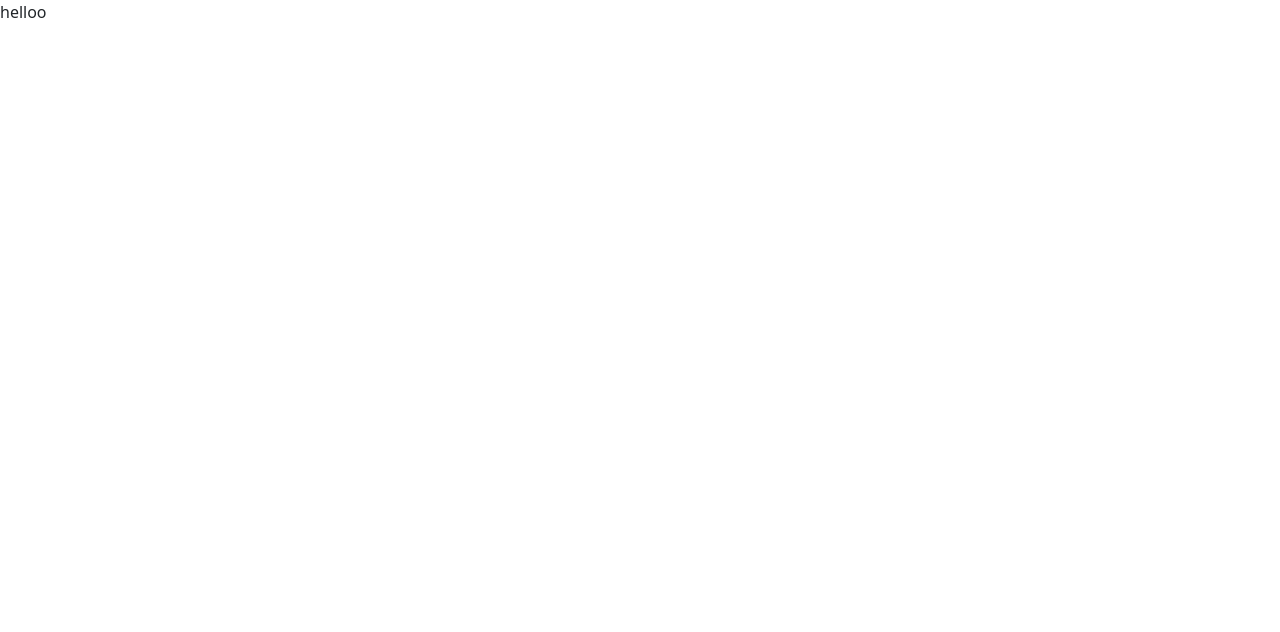
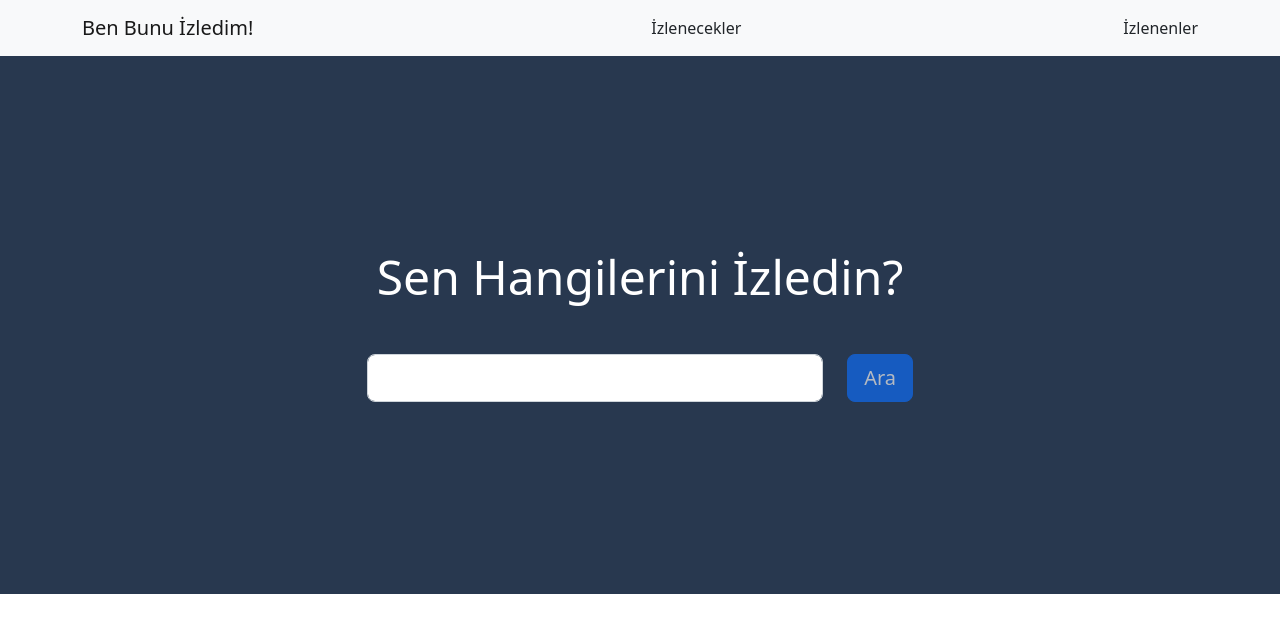
Before and after one commit to belkisarslan/ben-bunu-izledim, a React (Create React App) app: page / in a window 1280 px wide. Shown: the top 632 px of the page. Built offline with nearby package versions, Linux system fonts and the light colour scheme.

Commit message:
header and router added

```diff
--- a/package.json
+++ b/package.json
@@ -8,6 +8,7 @@
     "@testing-library/user-event": "^13.5.0",
     "react": "^18.2.0",
     "react-dom": "^18.2.0",
+    "react-router-dom": "^6.4.3",
     "react-scripts": "5.0.1",
     "web-vitals": "^2.1.4"
   },
--- a/src/App.css
+++ b/src/App.css
@@ -0,0 +1,30 @@
+header.masthead {
+    position: relative;
+    background-color: #343a40;
+
+    background-size: cover;
+    padding-top: 8rem;
+    padding-bottom: 8rem;
+  }
+  header.masthead:before {
+    content: "";
+    position: absolute;
+    background-color: #1c375e;
+    height: 100%;
+    width: 100%;
+    top: 0;
+    left: 0;
+    opacity: 0.5;
+  }
+  header.masthead h1, header.masthead .h1 {
+    font-size: 2rem;
+  }
+  @media (min-width: 768px) {
+    header.masthead {
+      padding-top: 12rem;
+      padding-bottom: 12rem;
+    }
+    header.masthead h1, header.masthead .h1 {
+      font-size: 3rem;
+    }
+  }
--- a/src/App.js
+++ b/src/App.js
@@ -1,11 +1,15 @@
-
+import Header from './components/Header';
 import './App.css';
+import {BrowserRouter as Router, Route, Routes } from 'react-router-dom';
 
 function App() {
   return (
-    <div className="App">
-      helloo
-    </div>
+    <Router>
+      <Header/>
+      <Routes>
+        <Route/>
+      </Routes>
+    </Router>
   );
 }
 
--- /dev/null
+++ b/src/components/Header.js
@@ -0,0 +1,36 @@
+import React from 'react'
+
+const Header = () => {
+    return (
+        <>
+            <nav class="navbar navbar-light bg-light static-top">
+                <div class="container">
+                    <a class="navbar-brand" href="#!">Ben Bunu İzledim!</a>
+                    <div>İzlenecekler</div>
+                    <div>İzlenenler</div>
+                </div>
+            </nav>
+            <header className='masthead'>
+                <div className='container position-relative'>
+                    <div className="row justify-content-center">
+                        <div className="col-xl-6">
+                            <div className="text-center text-white">
+                                <h1 className="mb-5">Sen Hangilerini İzledin?</h1>
+                                <div className='row'>
+                                    <div className='col'>
+                                        <input className="form-control form-control-lg" type="text" />
+                                    </div>
+                                    <div class="col-auto">
+                                        <button class="btn btn-primary btn-lg disabled" id="submitButton" type="submit">Ara</button>
+                                    </div>
+                                </div>
+                            </div>
+                        </div>
+                    </div>
+                </div>
+            </header >
+        </>
+    )
+}
+
+export default Header
```
Also changed, not shown: 1 other file (tests, documents, lock files or other folders).
